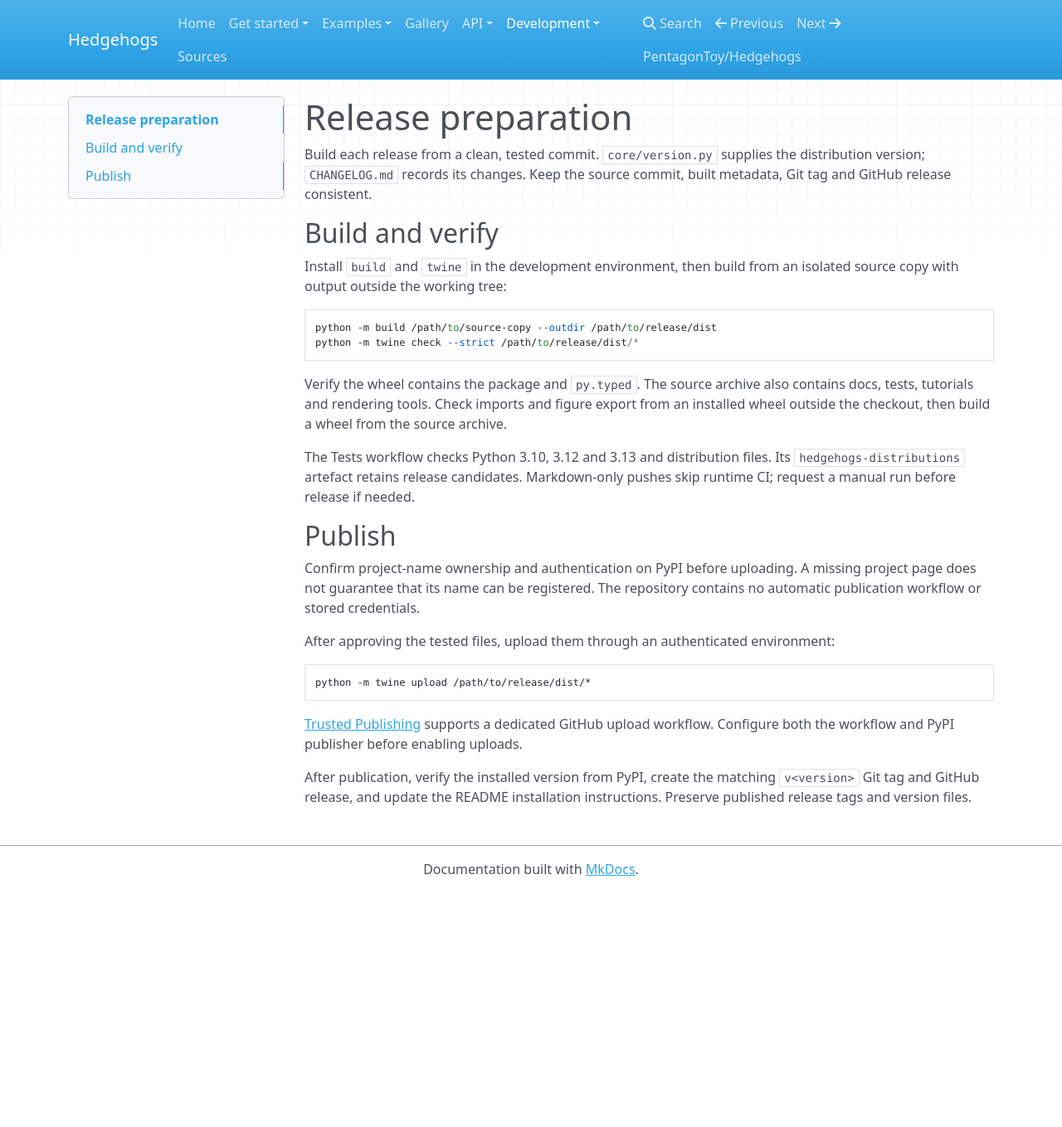
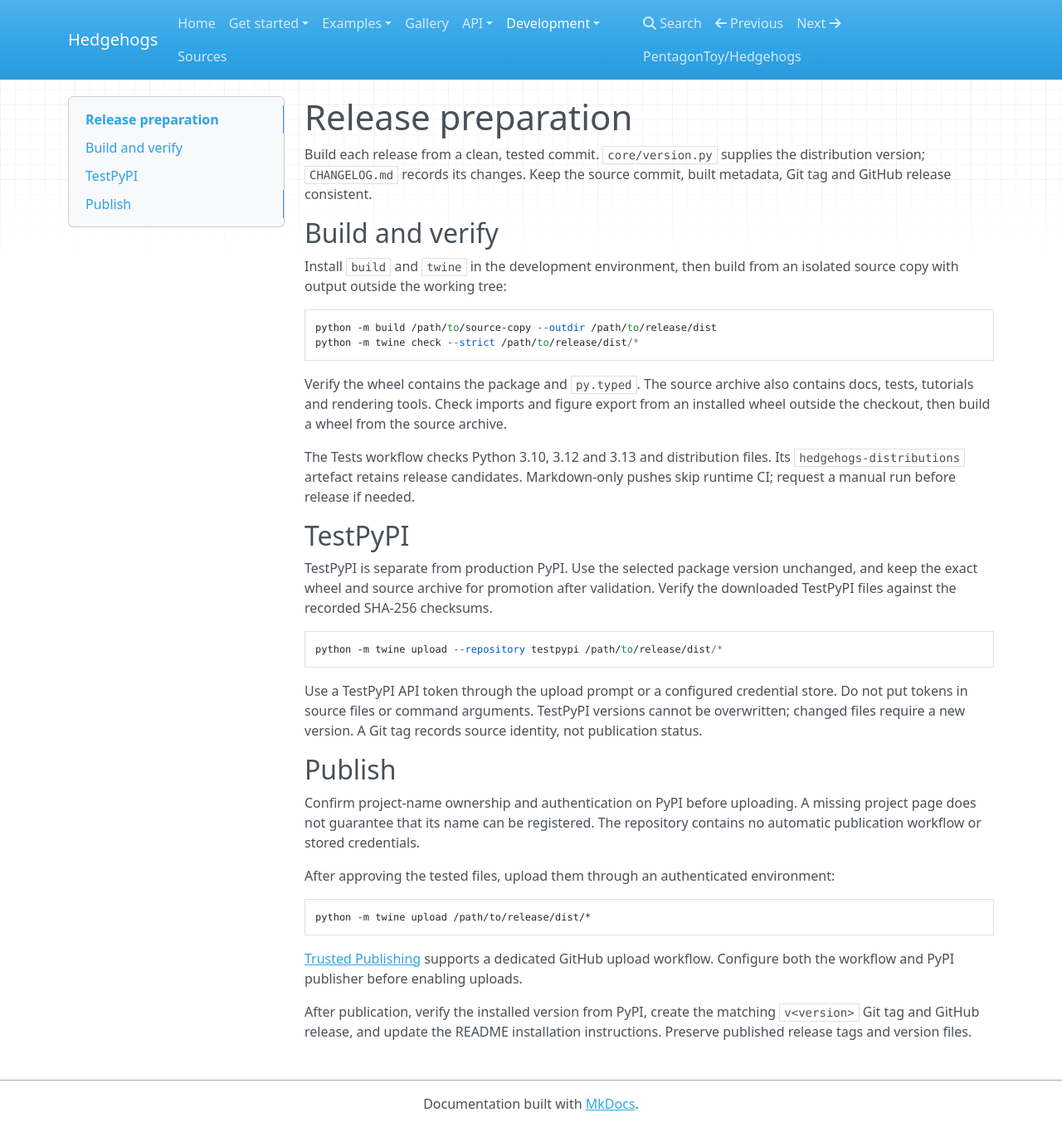
Before and after one commit to PentagonToy/Hedgehogs, an MkDocs documentation site: the page built from docs/developer/release.md, in a window 1280 px wide and 1359 px high. Shown: the whole window at 83% size. Built offline with MkDocs 1.6.1, drawn with Linux system fonts in a browser that asks for light colours; nearby versions of some CDN libraries.

Commit message:
Prepare Hedgehogs 0.0.2 for TestPyPI validation

````diff
--- a/docs/developer/release.md
+++ b/docs/developer/release.md
@@ -15,6 +15,16 @@ Verify the wheel contains the package and `py.typed`. The source archive also co
 
 The Tests workflow checks Python 3.10, 3.12 and 3.13 and distribution files. Its `hedgehogs-distributions` artefact retains release candidates. Markdown-only pushes skip runtime CI; request a manual run before release if needed.
 
+## TestPyPI
+
+TestPyPI is separate from production PyPI. Use the selected package version unchanged, and keep the exact wheel and source archive for promotion after validation. Verify the downloaded TestPyPI files against the recorded SHA-256 checksums.
+
+```console
+python -m twine upload --repository testpypi /path/to/release/dist/*
+```
+
+Use a TestPyPI API token through the upload prompt or a configured credential store. Do not put tokens in source files or command arguments. TestPyPI versions cannot be overwritten; changed files require a new version. A Git tag records source identity, not publication status.
+
 ## Publish
 
 Confirm project-name ownership and authentication on PyPI before uploading. A missing project page does not guarantee that its name can be registered. The repository contains no automatic publication workflow or stored credentials.
--- a/src/hedgehogs/core/version.py
+++ b/src/hedgehogs/core/version.py
@@ -1,4 +1,4 @@
 """Hedgehogs version metadata."""
 
-__version__ = "0.0.1"
-__date__ = "08 Oct 2026"
+__version__ = "0.0.2"
+__date__ = "18 Oct 2026"
````
Also changed, not shown: CHANGELOG.md (+1 -1 lines), 1 other file.
